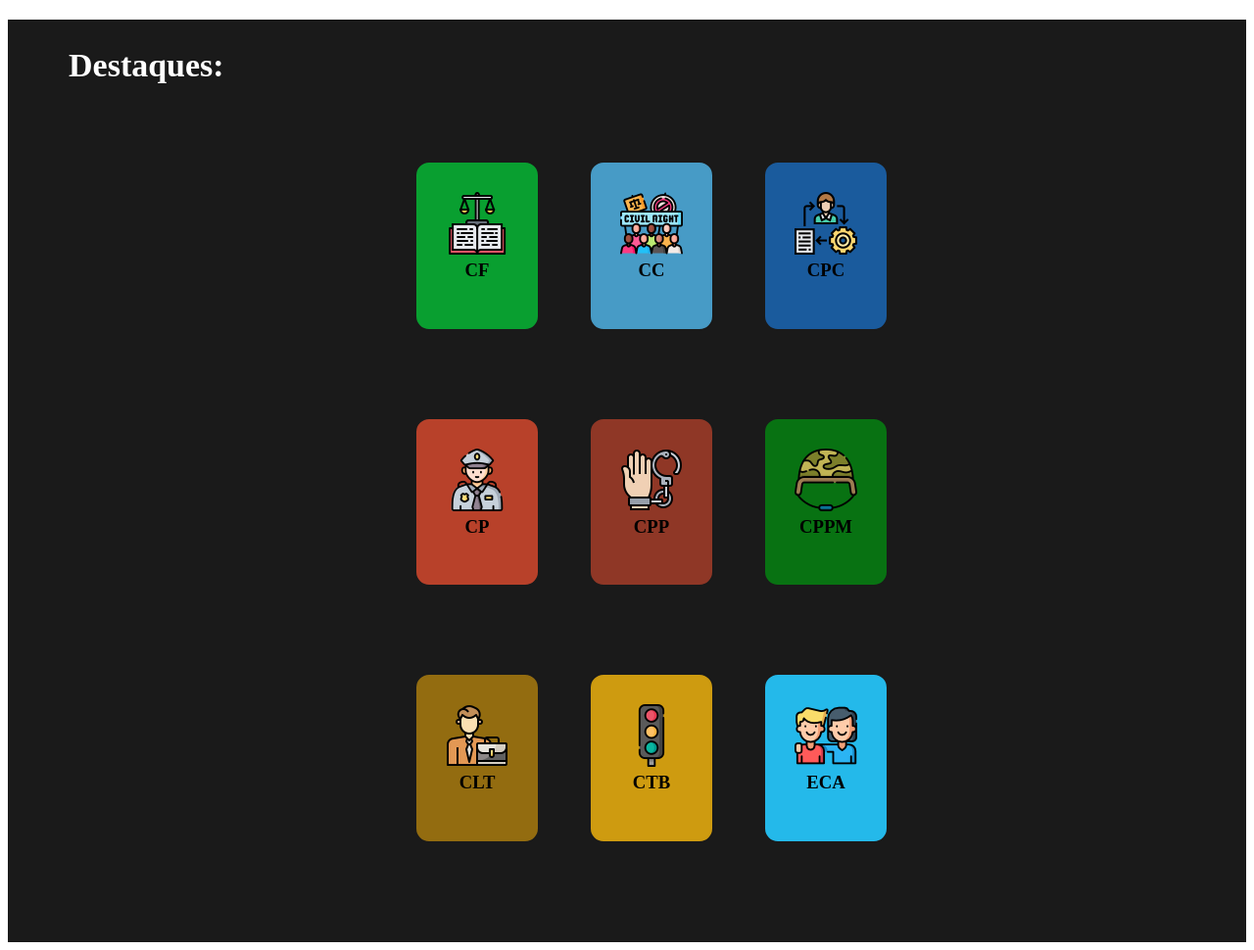
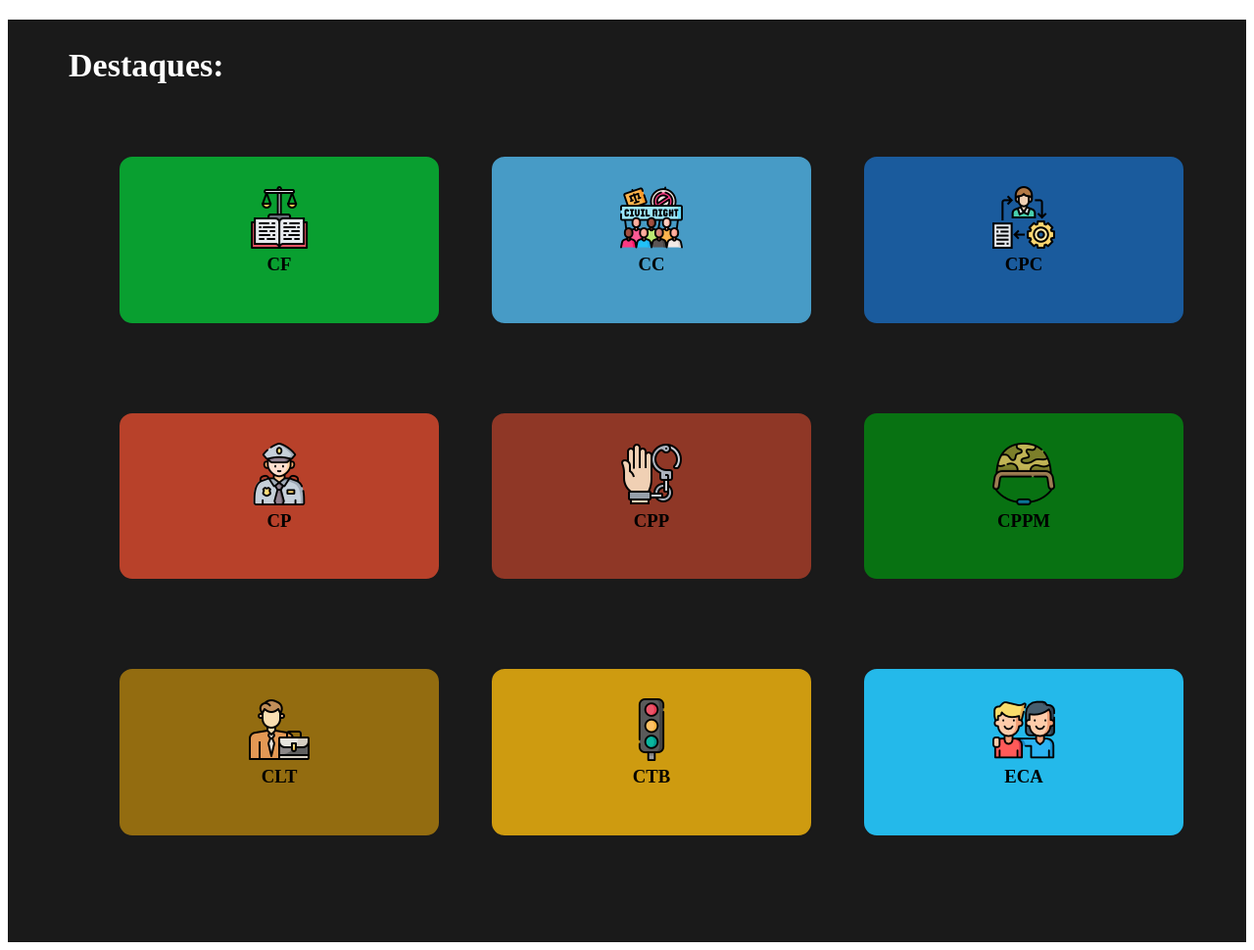
Before and after one commit to RianPalheta/vademecum, a PHP site: page /vademecum/views/home.php in a window 1280 px wide. Shown: the whole page at 98% size. Run offline with PHP 8.4, Linux system fonts and the light colour scheme; some libraries are stand-ins or nearby versions.

Commit message:
Adicionado o grid

```diff
--- a/assets/css/corpo-style.css
+++ b/assets/css/corpo-style.css
@@ -29,9 +29,11 @@ h2 {
   height: 100%;
   width: 100%;
   margin: auto;
-  display: -webkit-box;
-  display: -ms-flexbox;
-  display: flex;
+  display: -ms-grid;
+  display: grid;
+      grid-template-areas: "item item item"
+ "item item item"
+ "item item item";
   -webkit-box-align: center;
       -ms-flex-align: center;
           align-items: center;
@@ -40,20 +42,6 @@ h2 {
       -ms-flex-direction: column;
           flex-direction: column;
   padding-bottom: 5%;
-}
-
-.organizacao {
-  display: -webkit-box;
-  display: -ms-flexbox;
-  display: flex;
-  -webkit-box-pack: center;
-      -ms-flex-pack: center;
-          justify-content: center;
-  -webkit-box-align: center;
-      -ms-flex-align: center;
-          align-items: center;
-  margin: auto;
-  margin-top: 50px;
 }
 
 .codigos h3 {
--- a/assets/css/corpo-style.scss
+++ b/assets/css/corpo-style.scss
@@ -20,17 +20,15 @@ h2{
     height: 100%;
     width: 100%;
 	margin: auto;
-	display: flex;
+    display: grid;
+    grid-template-areas:
+    "item item item"
+    "item item item"
+    "item item item";
+
     align-items: center;
     flex-direction: column;
     padding-bottom: 5%;
-}
-.organizacao{
-    display: flex;
-    justify-content: center;
-    align-items: center;
-    margin: auto;
-    margin-top: 50px;
 }
 .codigos h3{
     margin-top: 5px;
--- a/views/home.php
+++ b/views/home.php
@@ -6,20 +6,32 @@
 			</div>
 		</div>
 		<div id="codigos">
-			<div class="organizacao">
+			<div class="item">
 				<a href="<?php echo BASE_URL; ?>views/cf.php" class="codigos cf" title="Constituição Federal"><img src="assets/images/cf.png"><h3>CF</h3></a>
+				</div>
+				<div class="item">
 				<a href="<?php echo BASE_URL; ?>views/cf.php" class="codigos cc" title="Código Civil"><img src="assets/images/dc.png"><h3>CC</h3></a>
+				</div>
+				<div class="item">
 				<a href="<?php echo BASE_URL; ?>views/cf.php" class="codigos cpc" title="Código Processual Civil"><img src="assets/images/cpc.png"><h3>CPC</h3></a>
-			</div>
-			<div class="organizacao">
+				</div>
+				<div class="item">
 				<a href="<?php echo BASE_URL; ?>views/cf.php" class="codigos cp" title="Código Penal"><img src="assets/images/cp.png"><h3>CP</h3></a>
+				</div>
+				<div class="item">
 				<a href="<?php echo BASE_URL; ?>views/cf.php" class="codigos cpp" title="Código Processual Penal"><img src="assets/images/cpp.png"><h3>CPP</h3></a>
+				</div>
+				<div class="item">
 				<a href="<?php echo BASE_URL; ?>views/cf.php" class="codigos cppm" title="Código Processual Penal Militar"><img src="assets/images/cppm.png"><h3>CPPM</h3></a>
-			</div>
-			<div class="organizacao">
+				</div>
+				<div class="item">
 				<a href="<?php echo BASE_URL; ?>views/cf.php" class="codigos clt" title="Consolidações das Leis Trabalhistas"><img src="assets/images/clt.png"><h3>CLT</h3></a>
+				</div>
+				<div class="item">
 				<a href="<?php echo BASE_URL; ?>views/cf.php" class="codigos ctb" title="Código de Trânsito Brasileiro"><img src="assets/images/ctb.png"><h3>CTB</h3></a>
+				</div>
+				<div class="item">
 				<a href="<?php echo BASE_URL; ?>views/cf.php" class="codigos eca" title="Estatuto da Criança e do Adolescente"><img src="assets/images/eca.png"><h3>ECA</h3></a>
-			</div>
+				</div>
 		</div>
 </main>
```
Also changed, not shown: 1 other file.
